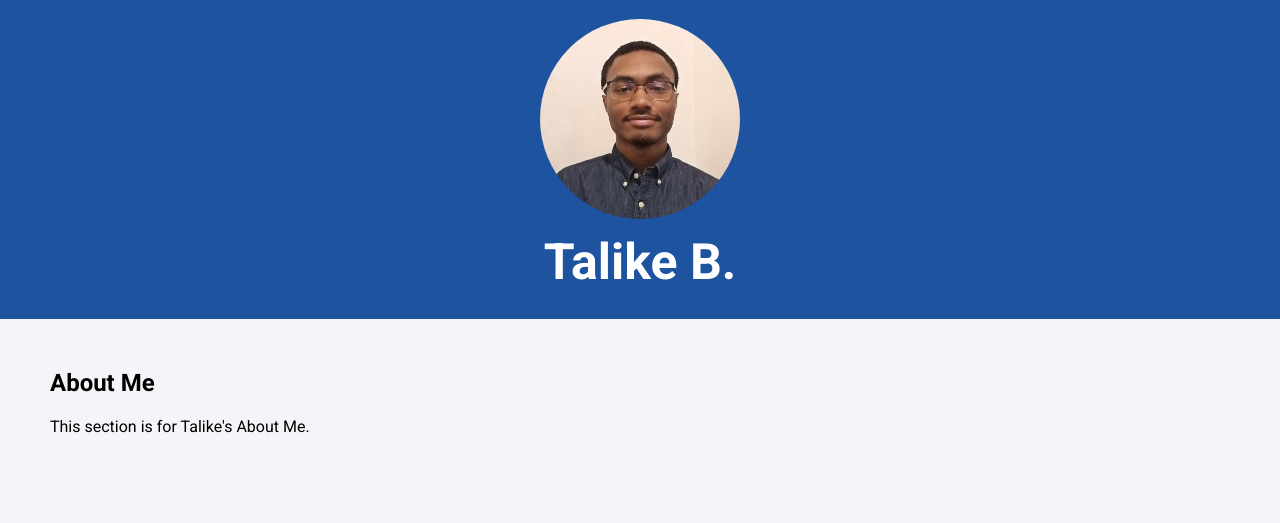
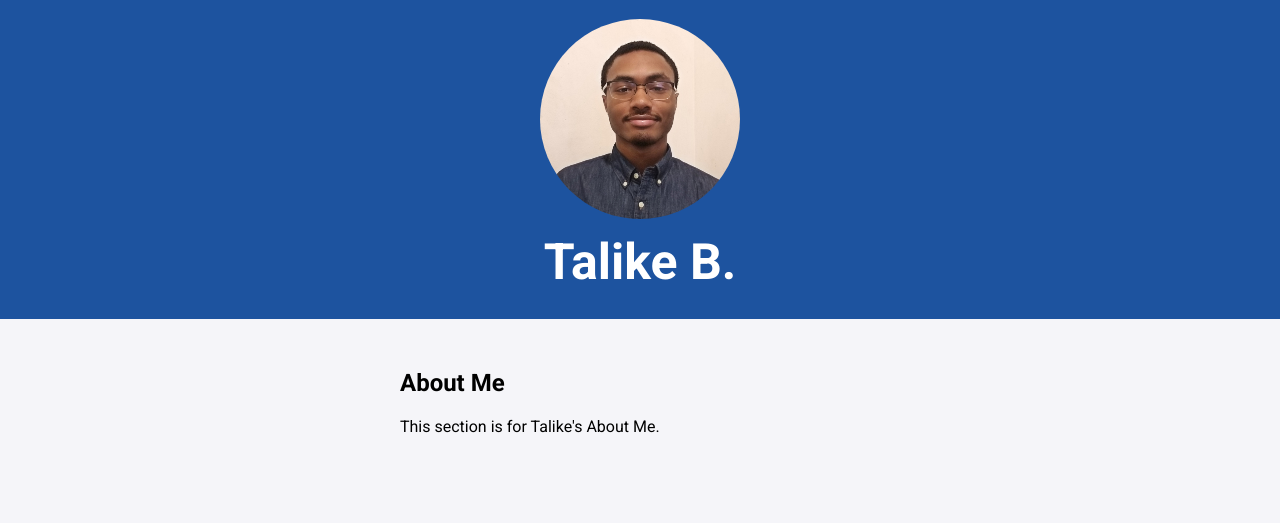
Before and after one commit to MLH-Fellowship/project-pog-squad, a Flask app: page /Talike in a window 1280 px wide. Shown: the part 71-594 px from the top of the page. Run offline with Flask 2, Linux system fonts and the light colour scheme.

Commit message:
Revised main.css

```diff
--- a/app/static/styles/main.css
+++ b/app/static/styles/main.css
@@ -96,7 +96,13 @@ body {
     font-weight: 700;
 }
 
-.about-me {
-    margin-left: 50px;
-    margin-right: 50px;
+.hr.solid {
+    border-top: 3px solid #bbb;
+    width: 600px;
+    align-self: center;
 }
+
+.about-me, .job-experience, .education {
+    margin-left: 400px;
+    margin-right: 400px;
+}
```
